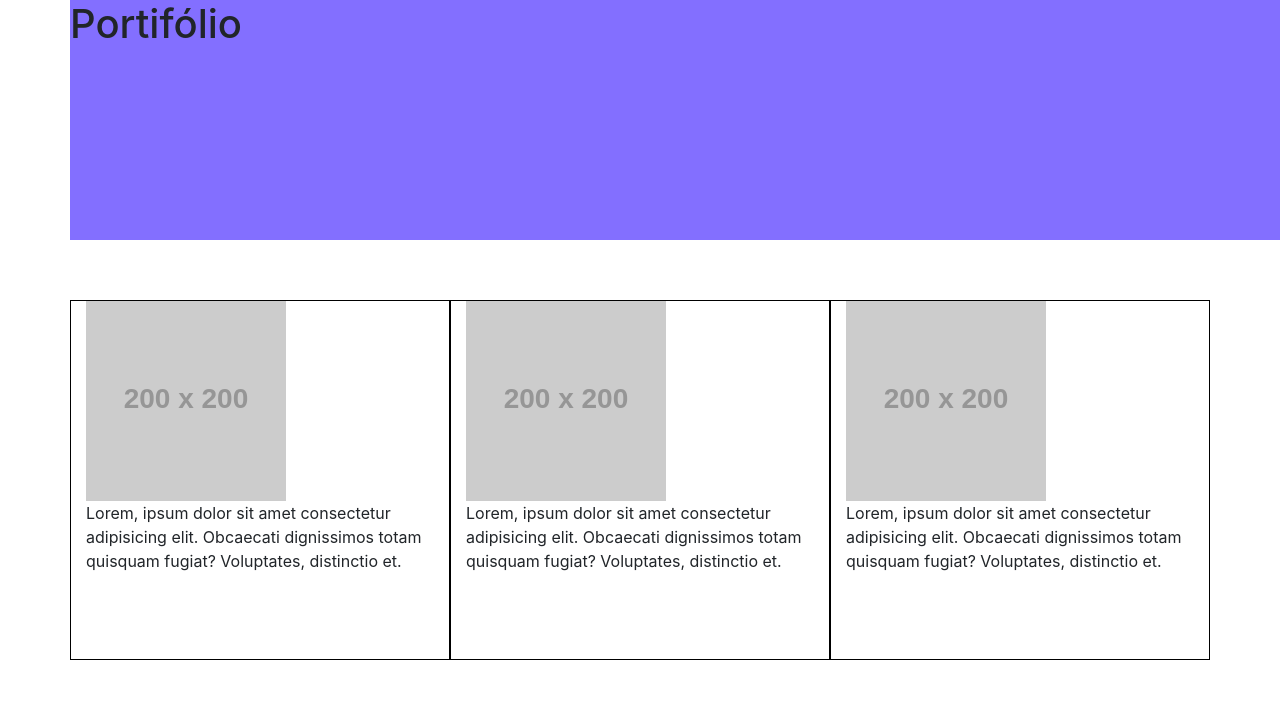
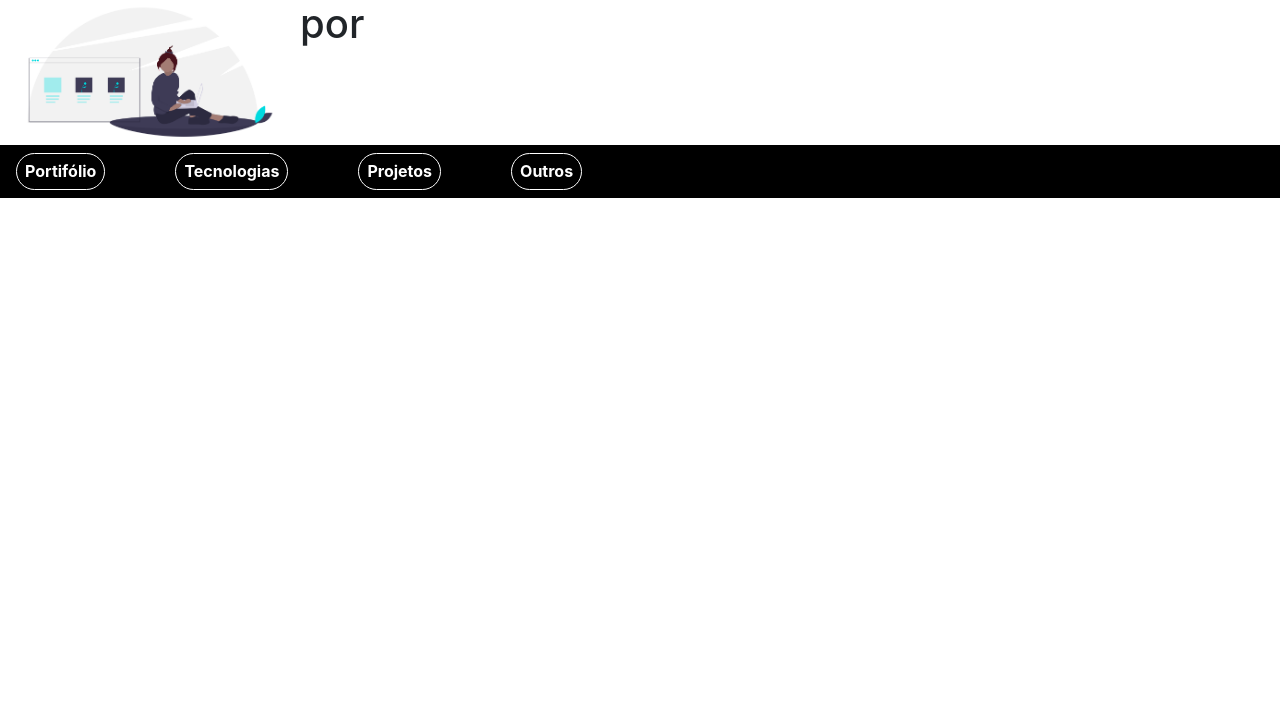
Before and after one commit to joyce-fcosta/GlobalTech, a PHP site: page / in a window 1280 px wide; the page is wider, and only the part inside the window is pictured. Shown: the top 719 px of that part. Run offline with PHP 8.4, Linux system fonts and the light colour scheme; grey boxes labelled with a size stand in for pictures from a placeholder-image service; some libraries are stand-ins or nearby versions.

Commit message:
commit alterações portifolio

```diff
--- a/index.php
+++ b/index.php
@@ -2,8 +2,8 @@
 
     include_once "paginas/includes/header.php";
 
-    include_once "paginas/meio.php";
+    // include_once "paginas/meio.php";
 
-    include_once "paginas/includes/foother.php";
+    // include_once "paginas/includes/foother.php";
 
 ?>
--- a/paginas/includes/header.php
+++ b/paginas/includes/header.php
@@ -18,10 +18,31 @@
 
     <header>
 
-    <div class="container">
-        <div class="row start">
-            <h1>Portifólio</h1>
+        <div class="container-fluid">
+            <div class="row ">
+                <img src="public/img/web_development3.png" class="banner"  alt="">
+                <h1>por</h1>
+            </div>
         </div>
-    </div>
+
+
+        <nav class="navbar navbar-expand-lg">
+        <div class="collapse navbar-collapse " id="conteudoNavbarSuportado">
+            <ul class="navbar-nav mr-auto ">
+            <li class="nav-item active">
+                <a class="nav-link" href="#"> <b> Portifólio </b><span class="sr-only">(página atual)</span></a>
+            </li>
+            <li class="nav-item">
+                <a class="nav-link" href="#"> <b> Tecnologias</b></a>
+            </li>
+            <li class="nav-item">
+                <a class="nav-link" href="#"> <b> Projetos</b></a>
+            </li>
+            <li class="nav-item">
+                <a class="nav-link" href="#"> <b> Outros </b></a>
+            </li>
+            </ul>
+        </div>
+        </nav>
 
     </header>
--- a/paginas/meio.php
+++ b/paginas/meio.php
@@ -1,20 +1,44 @@
-<div class="container tudo">
-    <div class="row middle">
 
-        <div class="col">
-            <img src="https://placehold.it/200x200" alt="">
-            <p>Lorem, ipsum dolor sit amet consectetur adipisicing elit. Obcaecati dignissimos totam quisquam fugiat? Voluptates, distinctio et.</p>
+<div class="container-fluid pb-4 ">
+    <div class="row start">
+        <h1>Portifólio</h1>
+    </div>
+</div>
+
+<div class="container">
+    <div class="row">
+
+        <div class="col back_card">
+            <div class="card" style="width: 18rem; height: 23rem;">
+                <img class="card-img-top img-fluid" src="https://placehold.it/100px180" alt="Imagem de capa do card">
+                <div class="card-body">
+                    <h5 class="card-title">Título do card</h5>
+                    <p class="card-text">Um exemplo de texto rápido para construir o título do card e fazer preencher o conteúdo do card.</p>
+                    <a href="#" class="btn btn-primary mb-4">Visitar</a>
+                </div>
+            </div>
         </div>
 
         <div class="col">
-        <img src="https://placehold.it/200x200" alt="">
-            <p> Lorem, ipsum dolor sit amet consectetur adipisicing elit. Obcaecati dignissimos totam quisquam fugiat? Voluptates, distinctio et.</p>
+            <div class="card" style="width: 18rem; height: 23rem;">
+                <img class="card-img-top img-fluid" src="https://placehold.it/100px180" alt="Imagem de capa do card">
+                <div class="card-body">
+                    <h5 class="card-title">Título do card</h5>
+                    <p class="card-text">Um exemplo de texto rápido para construir o título do card e fazer preencher o conteúdo do card.</p>
+                    <a href="#" class="btn btn-primary">Visitar</a>
+                </div>
+            </div>
         </div>
 
         <div class="col">
-        <img src="https://placehold.it/200x200" alt="">
-            <p>Lorem, ipsum dolor sit amet consectetur adipisicing elit. Obcaecati dignissimos totam quisquam fugiat? Voluptates, distinctio et.</p>
+            <div class="card" style="width: 18rem; height: 23rem;">
+                <img class="card-img-top img-fluid" src="https://placehold.it/100px180" alt="Imagem de capa do card">
+                <div class="card-body">
+                    <h5 class="card-title">Título do card</h5>
+                    <p class="card-text">Um exemplo de texto rápido para construir o título do card e fazer preencher o conteúdo do card.</p>
+                    <a href="#" class="btn btn-primary">Visitar</a>
+                </div>
+            </div>
         </div>
-
     </div>
 </div>
--- a/public/css/meuCSS.css
+++ b/public/css/meuCSS.css
@@ -1,23 +1,55 @@
 body{
-    margin: 0 none;
+    margin: 0;
+    line-height: 1.2;
 }
 
-.middle{
-    height: 60vh;
+.start{
+    background-color: #222222;
+    height: 100px;
+    color: white;
     display: flex;
     align-items: center;
     justify-content: center;
 }
 
-
-
-.start{
-    background-color: #836FFF;
-    width: 100vw;
-    height: 30vh;
+nav{
+    background-color: black;
+    color: white;
+    display: flex;
+    align-items: center;
 }
 
-.col{
-    border: 1px solid black;
-    height: 45vh;
+a{
+    color: white;
+    border: 1px solid white;
+    margin-right: 70px ;
+    border-radius: 20px;
+
 }
+
+a:hover{
+    color: black;
+    background-color: white;
+    transition: 0.5s;
+    box-shadow: 0 2px 3px white;
+}
+
+.barra_navegacao{
+    justify-content: center !important;
+}
+
+.banner{
+    width: 300px;
+}
+
+.card{
+    box-sizing: border-box;
+    height: 490px;
+    width: 80%;
+    max-width: 21rem;
+    border: 5px solid;
+    margin: 15px;
+    border-image: linear-gradient(45deg, #33d9de 0%, #243f81 90%);
+    border-image-slice: 1;
+
+}
```
Also changed, not shown: public/img/web_development2.png (added), public/img/web_development3.png (added), 1 other file.
